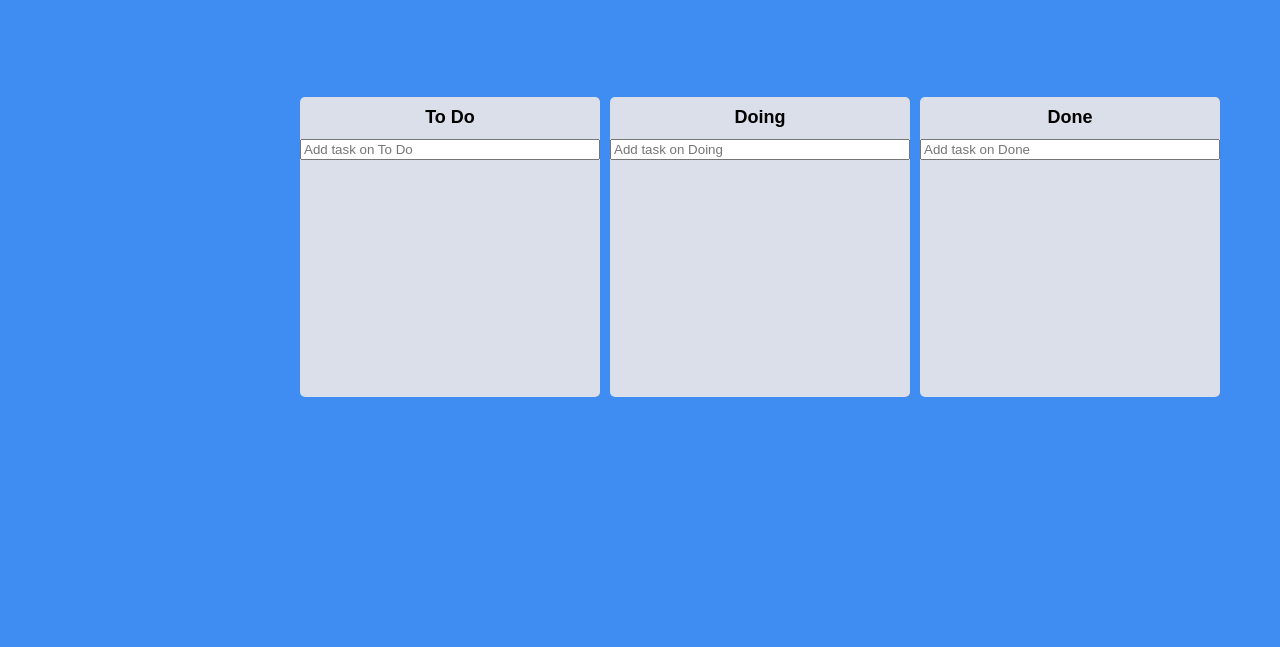
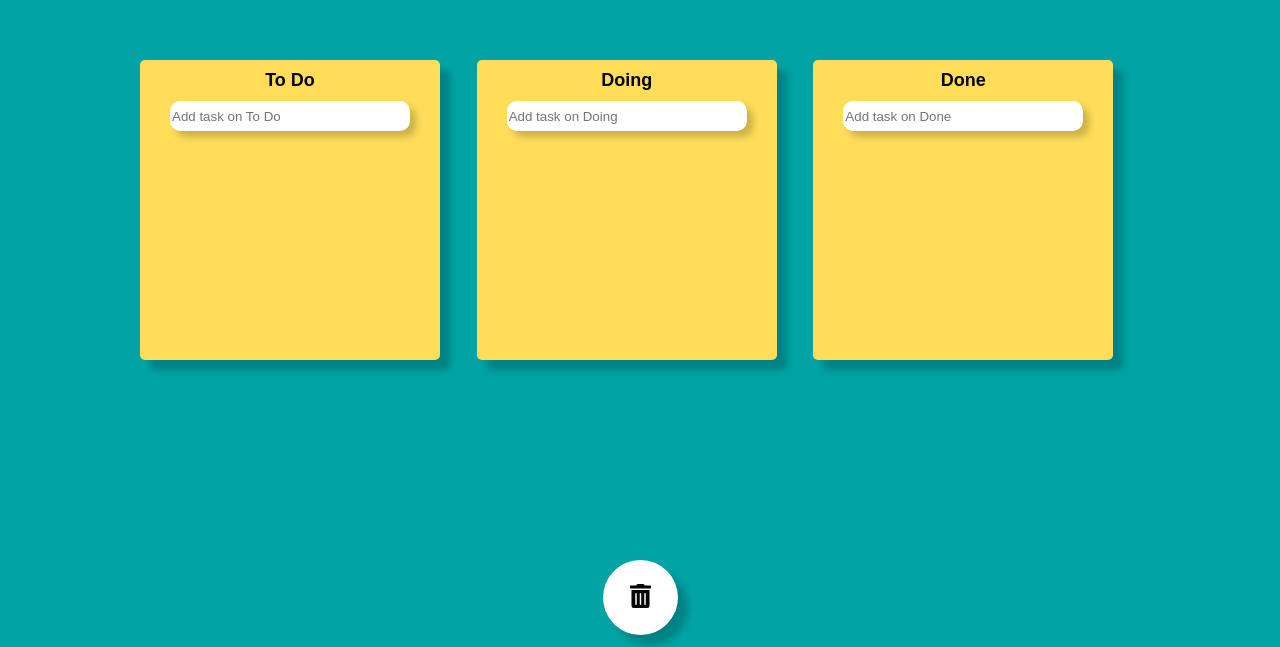
Before and after one commit to maengseonu/React-Trello, a React (Create React App) app: page / in a window 1280 px wide. Shown: the part 153-800 px from the top of the page. Built offline with nearby package versions, Linux system fonts and the light colour scheme.

Commit message:
쓰레기통, 스타일링

```diff
--- a/package.json
+++ b/package.json
@@ -3,6 +3,9 @@
   "version": "0.1.0",
   "private": true,
   "dependencies": {
+    "@fortawesome/fontawesome-svg-core": "^1.2.36",
+    "@fortawesome/free-solid-svg-icons": "^5.15.4",
+    "@fortawesome/react-fontawesome": "^0.1.16",
     "@testing-library/jest-dom": "^5.16.0",
     "@testing-library/react": "^11.2.7",
     "@testing-library/user-event": "^12.8.3",
--- a/src/App.tsx
+++ b/src/App.tsx
@@ -3,15 +3,17 @@ import { useRecoilState } from "recoil";
 import styled from "styled-components";
 import { toDoState } from "./atoms";
 import Board from "./Components/Board";
+import TrashBin from "./Components/TrashCan";
 
 const Wrapper = styled.div`
   display: flex;
-  max-width: 680px;
+  max-width: 1000px;
   width: 100%;
   margin: 0 auto;
   justify-content: center;
   align-items: center;
-  height: 100vh;
+  min-height: 100vh;
+  flex-direction: column;
 `;
 
 const Boards = styled.div`
@@ -26,6 +28,29 @@ function App() {
   const onDreagEnd = (info: DropResult) => {
     const { destination, source } = info;
     if (!destination) return;
+
+    if (destination?.droppableId === "trashBin") {
+      // delete toDo
+      setToDos((allBoards) => {
+        const sourceCopy = [...allBoards[source.droppableId]];
+        sourceCopy.splice(source.index, 1);
+
+        // save to local storage
+        localStorage.setItem(
+          "toDos",
+          JSON.stringify({
+            ...allBoards,
+            [source.droppableId]: sourceCopy,
+          })
+        );
+        return {
+          ...allBoards,
+          [source.droppableId]: sourceCopy,
+        };
+      });
+      return;
+    }
+
     if (destination?.droppableId === source.droppableId) {
       // 같은 보드내에서 움직임
       setToDos((allBoards) => {
@@ -49,6 +74,7 @@ function App() {
         };
       });
     }
+
     if (destination.droppableId !== source.droppableId) {
       // 다른 보드로 움직임
       setToDos((allBoards) => {
@@ -85,6 +111,7 @@ function App() {
             <Board boardId={boardId} key={boardId} toDos={toDos[boardId]} />
           ))}
         </Boards>
+        <TrashBin />
       </Wrapper>
     </DragDropContext>
   );
--- a/src/Components/Board.tsx
+++ b/src/Components/Board.tsx
@@ -13,6 +13,7 @@ const Wrapper = styled.div`
   min-height: 300px;
   display: flex;
   flex-direction: column;
+  box-shadow: 10px 10px 7px rgba(0, 0, 0, 0.2);
 `;
 
 const Title = styled.h2`
@@ -30,9 +31,9 @@ interface IAreaProps {
 const Area = styled.div<IAreaProps>`
   background-color: ${(props) =>
     props.isDraggingOver
-      ? "#dfe6e9"
+      ? "#7bed9f"
       : props.isDraggingFromThis
-      ? "#b2bec3"
+      ? "#ff7675"
       : "transparent"};
   flex-grow: 1;
   transition: background-color 0.3s ease-in-out;
@@ -41,8 +42,15 @@ const Area = styled.div<IAreaProps>`
 
 const Form = styled.form`
   width: 100%;
+  display: flex;
+  justify-content: center;
+  justify-items: center;
   input {
-    width: 100%;
+    width: 80%;
+    height: 30px;
+    border: none;
+    border-radius: 10px;
+    box-shadow: 6px 6px 7px rgba(0, 0, 0, 0.2);
   }
 `;
 
--- a/src/Components/DraggableCard.tsx
+++ b/src/Components/DraggableCard.tsx
@@ -6,10 +6,12 @@ const Card = styled.div<{ isDragging: boolean }>`
   border-radius: 5px;
   margin-bottom: 5px;
   padding: 10px 10px;
+  font-weight: bold;
   background-color: ${(props) =>
-    props.isDragging ? "#74b9ff" : props.theme.cardColor};
+    props.isDragging ? "#c7ecee" : props.theme.cardColor};
   box-shadow: ${(props) =>
-    props.isDragging ? "0px 2px 5px rgba(0, 0, 0, 0.05)" : "none"};
+    props.isDragging ? "0px 2px 5px rgba(0, 0, 0, 0.5)" : "none"};
+  box-shadow: 5px 5px 4px rgba(0, 0, 0, 0.2);
 `;
 
 interface IDraggableCardProps {
--- /dev/null
+++ b/src/Components/TrashCan.tsx
@@ -0,0 +1,56 @@
+import { faTrashAlt } from "@fortawesome/free-solid-svg-icons";
+import { FontAwesomeIcon } from "@fortawesome/react-fontawesome";
+import { Droppable } from "react-beautiful-dnd";
+import styled from "styled-components";
+
+interface IBinProps {
+  isDraggingOver: Boolean;
+}
+
+const Bin = styled.div<IBinProps>`
+  width: 75px;
+  height: 75px;
+  border-radius: 50%;
+  background-color: ${(props) => (props.isDraggingOver ? "black" : "white")};
+  display: flex;
+  justify-content: center;
+  align-items: center;
+  font-size: 24px;
+  position: relative;
+  bottom: -200px;
+  transform: ${(props) => (props.isDraggingOver ? "scale(1.4)" : "none")};
+  transition: all 0.3s ease;
+  box-shadow: 10px 10px 7px rgba(0, 0, 0, 0.2);
+  div {
+    color: ${(props) => (props.isDraggingOver ? "white" : "black")};
+    transform: ${(props) => (props.isDraggingOver ? "scale(1.4)" : "none")};
+    transition: all 0.3s ease;
+  }
+`;
+
+const IconWrapper = styled.div`
+  position: absolute;
+`;
+
+function TrashBin() {
+  return (
+    <Droppable droppableId="trashBin">
+      {(magic, snapshot) => {
+        return (
+          <Bin
+            isDraggingOver={snapshot.isDraggingOver}
+            ref={magic.innerRef}
+            {...magic.droppableProps}
+          >
+            <IconWrapper>
+              <FontAwesomeIcon icon={faTrashAlt} />
+            </IconWrapper>
+            {magic.placeholder}
+          </Bin>
+        );
+      }}
+    </Droppable>
+  );
+}
+
+export default TrashBin;
--- a/src/theme.ts
+++ b/src/theme.ts
@@ -1,7 +1,7 @@
 import { DefaultTheme } from "styled-components";
 
 export const darkTheme: DefaultTheme = {
-  bgColor: "#3F8CF2",
-  boardClolor: "#DADFE9",
+  bgColor: "#01a3a4",
+  boardClolor: "#ffdd59",
   cardColor: "white",
 };
```
Also changed, not shown: 1 other file (tests, documents, lock files or other folders).
